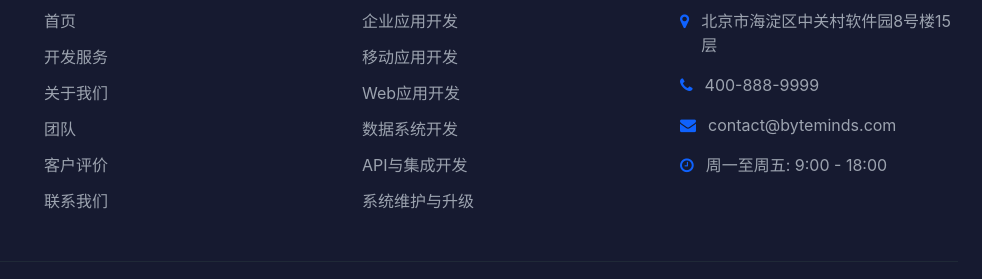
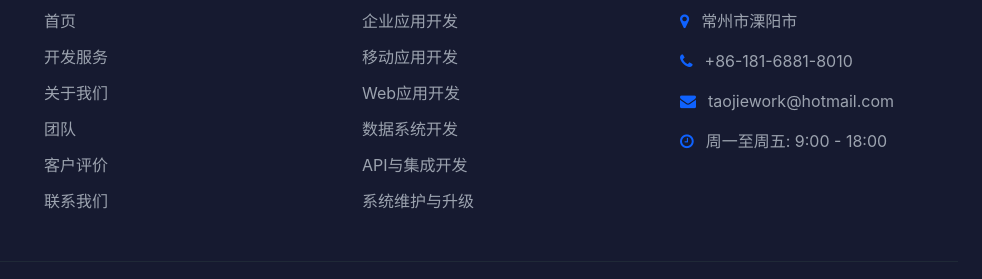
Before and after one commit to taojiework-rgb/ByteMinds, a plain HTML site: page index.html in a window 1280 px wide. Shown: the part 6085-6364 px from the top of the page, 298-1280 px from the left. Drawn offline with nearby package versions, Linux system fonts and the light colour scheme; files whose address does not match are found by name.

Commit message:
修改联系方式

```diff
--- a/index.html
+++ b/index.html
@@ -782,15 +782,15 @@
           <ul class="space-y-4">
             <li class="flex items-start gap-3">
               <i class="fa fa-map-marker text-primary mt-1"></i>
-              <span class="text-gray-400">北京市海淀区中关村软件园8号楼15层</span>
+              <span class="text-gray-400">常州市溧阳市</span>
             </li>
             <li class="flex items-start gap-3">
               <i class="fa fa-phone text-primary mt-1"></i>
-              <span class="text-gray-400">400-888-9999</span>
+              <span class="text-gray-400">+86-181-6881-8010</span>
             </li>
             <li class="flex items-start gap-3">
               <i class="fa fa-envelope text-primary mt-1"></i>
-              <span class="text-gray-400">contact@byteminds.com</span>
+              <span class="text-gray-400">taojiework@hotmail.com</span>
             </li>
             <li class="flex items-start gap-3">
               <i class="fa fa-clock-o text-primary mt-1"></i>
```
